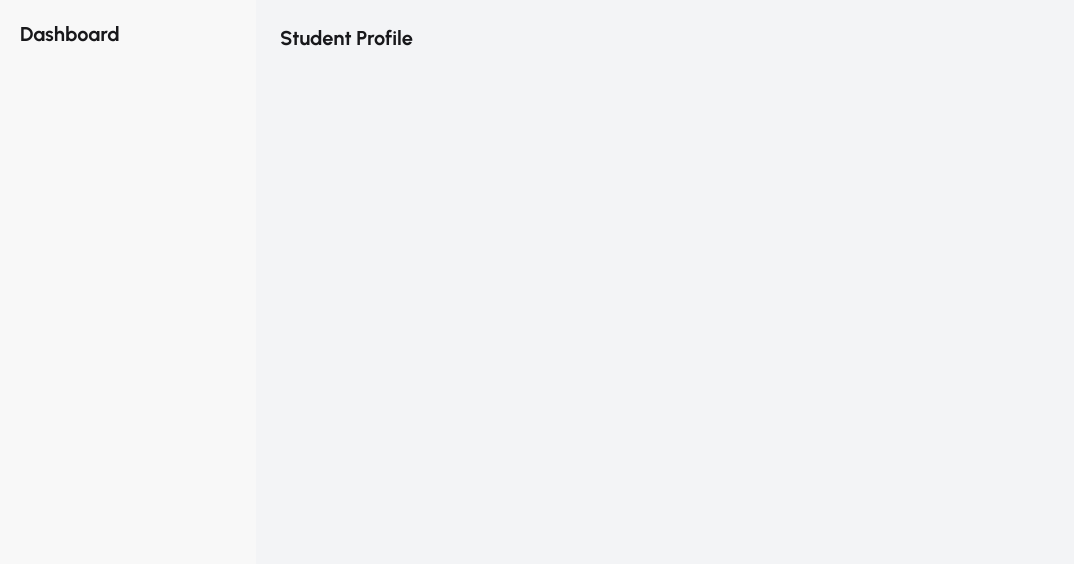
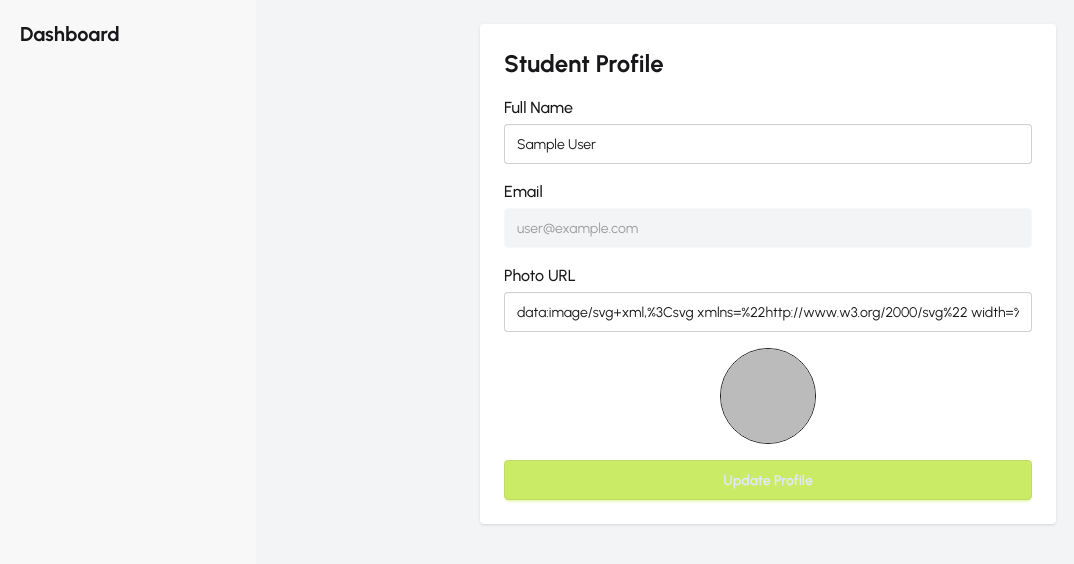
Before and after one commit to baki-2025/scholar-stream-client11, a React (Vite) app: page /dashboard/student-profile in a window 1280 px wide. Shown: the top 564 px of the page, without its empty margins (0-1074 px from the left). Built offline with nearby package versions, Linux system fonts and the light colour scheme; no server answers; sample sign-in values are in the browser's storage.

Commit message:
3rd commit

```diff
--- a/src/pages/Dashboard/DashboardHome.jsx
+++ b/src/pages/Dashboard/DashboardHome.jsx
@@ -1,4 +1,49 @@
+import React from "react";
+import useAuth from "../../hooks/useAuth";
+
 const DashboardHome = () => {
-  return <h1 className="text-2xl font-bold">Welcome to Dashboard</h1>;
+  const { user } = useAuth();
+
+  return (
+    <div className="p-6">
+      {/* Welcome */}
+      <div className="bg-primary text-black rounded-xl p-6 mb-6 shadow">
+        <h2 className="text-2xl font-bold">
+          Welcome, {user?.displayName || "User"} 👋
+        </h2>
+        <p className="mt-2">
+          Manage your scholarships, applications, and profile from here.
+        </p>
+      </div>
+
+      {/* Quick Cards */}
+      <div className="grid grid-cols-1 md:grid-cols-3 gap-6">
+        {/* Profile */}
+        <div className="card bg-base-100 shadow">
+          <div className="card-body">
+            <h3 className="card-title">Profile</h3>
+            <p>View and update your personal information</p>
+          </div>
+        </div>
+
+        {/* Applications */}
+        <div className="card bg-base-100 shadow">
+          <div className="card-body">
+            <h3 className="card-title">Applications</h3>
+            <p>Track your scholarship application status</p>
+          </div>
+        </div>
+
+        {/* Scholarships */}
+        <div className="card bg-base-100 shadow">
+          <div className="card-body">
+            <h3 className="card-title">Scholarships</h3>
+            <p>Explore and apply for available scholarships</p>
+          </div>
+        </div>
+      </div>
+    </div>
+  );
 };
+
 export default DashboardHome;
--- a/src/pages/Dashboard/Student/MyApplications.jsx
+++ b/src/pages/Dashboard/Student/MyApplications.jsx
@@ -1,4 +1,104 @@
+import React, { useEffect, useState } from "react";
+import axios from "axios";
+import useAuth from "../../../hooks/useAuth";
+
+
 const MyApplications = () => {
-  return <h2 className="text-xl font-bold">My Applications</h2>;
+  const { user } = useAuth();
+  const [applications, setApplications] = useState([]);
+  const [loading, setLoading] = useState(true);
+
+  useEffect(() => {
+    if (!user?.email) return;
+
+    const fetchApplications = async () => {
+      try {
+        const res = await axios.get(
+          `http://localhost:3000/applications?email=${user.email}`
+        );
+        setApplications(res.data);
+        setLoading(false);
+      } catch (error) {
+        console.error(error);
+        alert("Failed to load applications");
+        setLoading(false);
+      }
+    };
+
+    fetchApplications();
+  }, [user]);
+
+  const handleCancel = async (id) => {
+    if (!window.confirm("Cancel this application?")) return;
+
+    try {
+      await axios.delete(`http://localhost:3000/applications/${id}`);
+      setApplications(applications.filter(app => app._id !== id));
+      alert("Application cancelled");
+    } catch (error) {
+      console.error(error);
+      alert("Failed to cancel application");
+    }
+  };
+
+  if (loading) return <p className="p-4">Loading applications...</p>;
+
+  return (
+    <div className="p-6">
+      <h2 className="text-2xl font-bold mb-4">My Applications</h2>
+
+      {applications.length === 0 ? (
+        <p className="text-gray-500">You have not applied for any scholarships yet.</p>
+      ) : (
+        <div className="overflow-x-auto">
+          <table className="table table-zebra w-full">
+            <thead>
+              <tr>
+                <th>Scholarship</th>
+                <th>Applied Date</th>
+                <th>Status</th>
+                <th>Action</th>
+              </tr>
+            </thead>
+            <tbody>
+              {applications.map(app => (
+                <tr key={app._id}>
+                  <td>{app.scholarshipTitle}</td>
+                  <td>{new Date(app.appliedAt).toLocaleDateString()}</td>
+                  <td>
+                    <span
+                      className={`badge ${
+                        app.status === "Approved"
+                          ? "badge-success"
+                          : app.status === "Rejected"
+                          ? "badge-error"
+                          : "badge-warning"
+                      }`}
+                    >
+                      {app.status}
+                    </span>
+                  </td>
+                  <td>
+                    {app.status === "Pending" && (
+                      <button
+                        onClick={() => handleCancel(app._id)}
+                        className="btn btn-sm btn-error"
+                      >
+                        Cancel
+                      </button>
+                    )}
+                    {app.status !== "Pending" && (
+                      <span className="text-gray-400">N/A</span>
+                    )}
+                  </td>
+                </tr>
+              ))}
+            </tbody>
+          </table>
+        </div>
+      )}
+    </div>
+  );
 };
+
 export default MyApplications;
--- a/src/pages/Dashboard/Student/StudentProfile.jsx
+++ b/src/pages/Dashboard/Student/StudentProfile.jsx
@@ -1,4 +1,89 @@
+import React, { useEffect } from "react";
+import { useForm } from "react-hook-form";
+import useAuth from "../../../hooks/useAuth";
+
+
 const StudentProfile = () => {
-  return <h2 className="text-xl font-bold">Student Profile</h2>;
+  const { user, updateUserProfile } = useAuth();
+  const { register, handleSubmit, reset } = useForm();
+
+  // Pre-fill form with logged-in user data
+  useEffect(() => {
+    if (user) {
+      reset({
+        displayName: user.displayName || "",
+        email: user.email || "",
+        photoURL: user.photoURL || "",
+      });
+    }
+  }, [user, reset]);
+
+  // Update profile
+  const onSubmit = async (data) => {
+    try {
+      await updateUserProfile({
+        displayName: data.displayName,
+        photoURL: data.photoURL,
+      });
+      alert("Profile updated successfully");
+    } catch (error) {
+      console.error(error);
+      alert("Failed to update profile");
+    }
+  };
+
+  return (
+    <div className="max-w-xl mx-auto p-6 bg-white rounded shadow">
+      <h2 className="text-2xl font-bold mb-4">Student Profile</h2>
+
+      <form onSubmit={handleSubmit(onSubmit)} className="space-y-4">
+        {/* Name */}
+        <div>
+          <label className="block mb-1 font-medium">Full Name</label>
+          <input
+            {...register("displayName")}
+            className="input input-bordered w-full"
+            placeholder="Your name"
+          />
+        </div>
+
+        {/* Email (read only) */}
+        <div>
+          <label className="block mb-1 font-medium">Email</label>
+          <input
+            {...register("email")}
+            disabled
+            className="input input-bordered w-full bg-gray-100"
+          />
+        </div>
+
+        {/* Photo URL */}
+        <div>
+          <label className="block mb-1 font-medium">Photo URL</label>
+          <input
+            {...register("photoURL")}
+            className="input input-bordered w-full"
+            placeholder="Profile photo URL"
+          />
+        </div>
+
+        {/* Profile Preview */}
+        {user?.photoURL && (
+          <div className="flex justify-center">
+            <img
+              src={user.photoURL}
+              alt="Profile"
+              className="w-24 h-24 rounded-full border"
+            />
+          </div>
+        )}
+
+        <button type="submit" className="btn btn-primary w-full">
+          Update Profile
+        </button>
+      </form>
+    </div>
+  );
 };
+
 export default StudentProfile;
```
Also changed, not shown: src/pages/Shared/Navbar/Navbar.jsx (+0 -114 lines).
